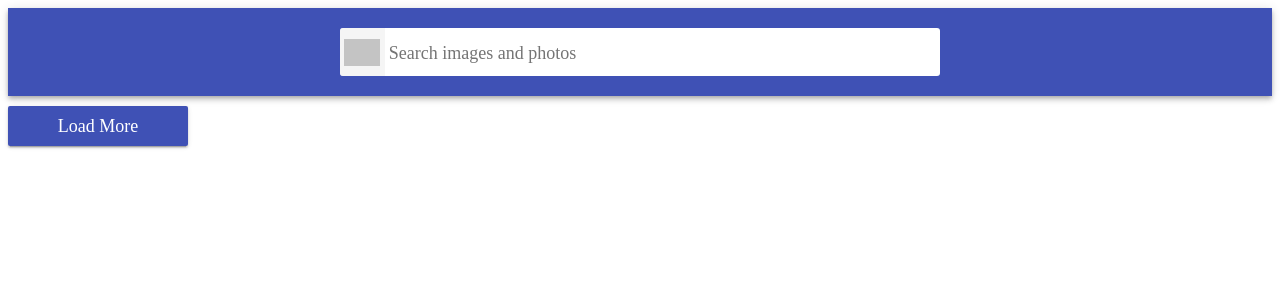
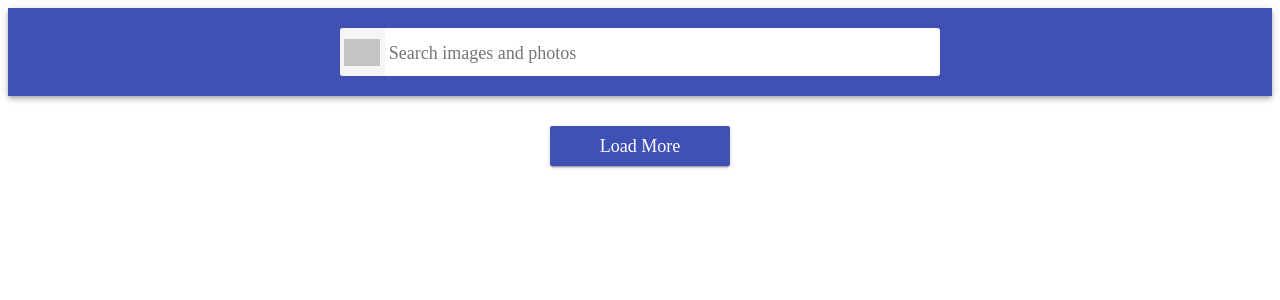
Before and after one commit to Rafal-Chojnacki/goit-react-hw-03-image-finder, a React (Create React App) app: page / in a window 1280 px wide. Shown: the top 300 px of the page. Built offline with nearby package versions, Linux system fonts and the light colour scheme; grey boxes are pictures that could not be loaded.

Commit message:
Added spiner

```diff
--- a/src/components/App.jsx
+++ b/src/components/App.jsx
@@ -1,9 +1,11 @@
 import React from 'react';
+import axios from 'axios';
 import SearchBar from './searchBar';
 import ImageGallery from './ImageGallery';
 import { Component } from 'react';
 import Modal from './modal';
 import Button from './button';
+import { ColorRing } from 'react-loader-spinner';
 
 class App extends Component {
   constructor(props) {
@@ -11,13 +13,15 @@ class App extends Component {
     this.state = {
       images: [],
       selectedImage: null,
+      currentPage: 1,
+      isLoading: false,
     };
   }
 
   setImages = images => {
     this.setState(prevState => ({
       ...prevState,
-      images: images,
+      images: [...prevState.images, ...images],
     }));
   };
 
@@ -29,15 +33,40 @@ class App extends Component {
     this.setState({ selectedImage: null });
   };
 
+  loadMoreImages = async () => {
+    const { searchTerm, currentPage } = this.state;
+    const apiKey = '3xxxxxxx3-8cc19d34af378b8aeb6cde8f1';
+    const nextPage = currentPage + 1;
+    console.log(nextPage);
+    const response = await axios.get(
+      `https://pixabay.com/api/?q=${searchTerm}&page=${nextPage}&key=${apiKey}&image_type=photo&orientation=horizontal&per_page=12`
+    );
+    const newImages = response.data.hits;
+    console.log(newImages);
+    this.setState(prevState => ({
+      images: [...prevState.images, ...newImages],
+      currentPage: nextPage,
+    }));
+    console.log(this.state.images);
+  };
+
+
   render() {
+    const { isLoading, images, selectedImage } = this.state;
+
     return (
       <div>
         <SearchBar handleImages={this.setImages} />
-        <ImageGallery images={this.state.images} openModal={this.openModal} />
-        {this.state.selectedImage && (
-          <Modal image={this.state.selectedImage} onClose={this.closeModal} />
+        {isLoading ? (
+            <ColorRing />
+        ) : (
+          <ImageGallery
+          images={images} openModal={this.openModal} />
         )}
-        <Button/>
+        {selectedImage && (
+          <Modal image={selectedImage} onClose={this.closeModal} />
+        )}
+        <Button onClick={this.loadMoreImages} />
       </div>
     );
   }
--- a/src/components/button/button.module.css
+++ b/src/components/button/button.module.css
@@ -1,4 +1,10 @@
+.btnBox {
+  margin: 20px;
+  display: flex;
+  align-items: center;
+}
 .button {
+  margin: auto;
     padding: 8px 16px;
     border-radius: 2px;
     background-color: #3f51b5;
--- a/src/components/button/index.jsx
+++ b/src/components/button/index.jsx
@@ -3,10 +3,12 @@ import css from './button.module.css';
 
 const Button = ({ onClick }) => {
   return (
-    <button className={css.button} onClick={onClick}>
-      Load More
-    </button>
+    <div className={css.btnBox}>
+      <button className={css.button} onClick={onClick}>
+        Load More
+      </button>
+    </div>
   );
-}
+};
 
 export default Button;
--- a/src/components/loader/loader.module.css
+++ b/src/components/loader/loader.module.css
@@ -0,0 +1,4 @@
+.loaderBox {
+    display: flex;
+    align-items: center;
+  }
--- a/src/components/searchBar/index.jsx
+++ b/src/components/searchBar/index.jsx
@@ -1,6 +1,7 @@
 import React, { Component } from 'react';
 import axios from 'axios';
 import css from './searchBar.module.css';
+import { ColorRing } from 'react-loader-spinner';
 
 class SearchBar extends Component {
   constructor(props) {
@@ -8,6 +9,7 @@ class SearchBar extends Component {
     this.state = {
       searchTerm: '',
       images: [],
+      isLoading: false,
     };
   }
 
@@ -16,20 +18,36 @@ class SearchBar extends Component {
     const { searchTerm } = this.state;
     const apiKey = '31641463-8cc19d34af378b8aeb6cde8f1';
 
-    const response = await axios.get(
-      `https://pixabay.com/api/?q=${searchTerm}&page=1&key=${apiKey}&image_type=photo&orientation=horizontal&per_page=12`
-    );
+    this.setState({ isLoading: true });
 
-    this.props.handleImages(response.data.hits);
+    setTimeout(async () => {
+      try {
+        const response = await axios.get(
+          `https://pixabay.com/api/?q=${searchTerm}&page=1&key=${apiKey}&image_type=photo&orientation=horizontal&per_page=12`
+        );
+        this.props.handleImages(response.data.hits);
+      } catch (error) {
+        console.log(error);
+      } finally {
+        this.setState({ isLoading: false });
+      }
+    }, 1000);
   };
 
   handleChange = event => {
     this.setState(prevState => ({
       ...prevState,
       searchTerm: event.target.value,
+      images: [],
     }));
   };
 
+  clearImages = () => {
+    this.setState(prevState => ({
+      ...prevState,
+      images: [],
+    }));
+  };
   render() {
     const { searchTerm } = this.state;
 
@@ -37,7 +55,7 @@ class SearchBar extends Component {
       <div>
         <header className={css.searchBar}>
           <form className={css.searchForm} onSubmit={this.handleSubmit}>
-            <button type="submit" className={css.searchBtn}>
+            <button type="submit" onClick={this.clearImages} className={css.searchBtn}>
               <span className={css.buttonLabel}>Search</span>
             </button>
             <input
@@ -51,6 +69,9 @@ class SearchBar extends Component {
             />
           </form>
         </header>
+        {this.state.isLoading && (
+          <ColorRing type="TailSpin" color="#00BFFF" height={80} width={80} />
+        )}
       </div>
     );
   }
```
Also changed, not shown: src/components/loader/index.jsx (+23 -0 lines).
